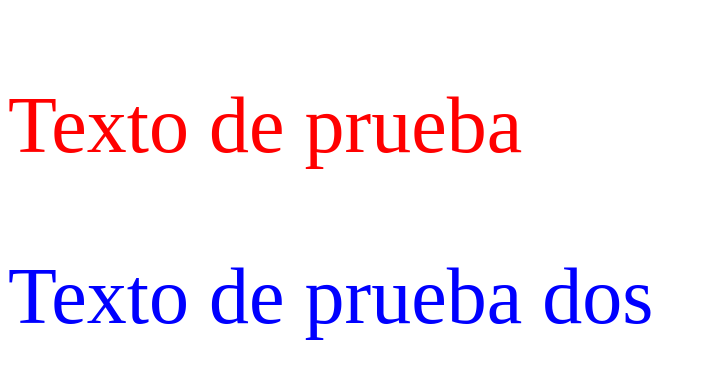
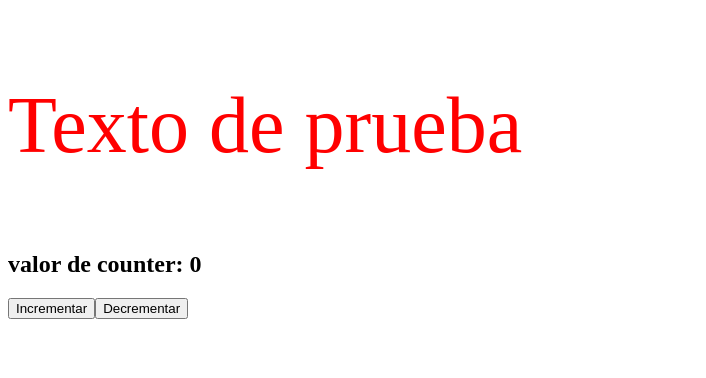
Before and after one commit to sahaderenzo/practico_n9, a React (Vite) app: page / in a window 1280 px wide. Shown: the top 378 px of the page, without its empty margins (0-706 px from the left). Built offline with nearby package versions, Linux system fonts and the light colour scheme.

Commit message:
Finalizando cuarto video

```diff
--- /dev/null
+++ b/src/App.tsx
@@ -0,0 +1,11 @@
+import { ComponentCounter } from "./components/ComponentCounter/ComponentCounter"
+import { MiPrimerComponent } from "./components/MiPrimerComponente/MiPrimerComponent"
+
+export const App = () => {
+    return (
+        <>
+            <MiPrimerComponent text={"Texto de prueba"} color={"red"} fontSize={5} />
+            <ComponentCounter />
+        </>
+    )
+}
--- /dev/null
+++ b/src/components/ComponentCounter/ComponentCounter.tsx
@@ -0,0 +1,25 @@
+import { useState } from "react"
+
+export const ComponentCounter = () => {
+
+    const [counter, setCounter] = useState<number>(0)
+
+    const incrementCounter = () => {
+        setCounter((prev) => prev + 1)
+    }
+
+    const decrementCounter = () => {
+        if (counter > 0) {
+            setCounter((prev) => prev - 1)
+        }
+    }
+
+    return (
+        <div>
+            <h2>valor de counter: {counter}</h2>
+
+            <button onClick={incrementCounter}>Incrementar</button>
+            <button onClick={decrementCounter}>Decrementar</button>
+        </div>
+    )
+}
--- a/src/main.tsx
+++ b/src/main.tsx
@@ -1,12 +1,11 @@
 import { StrictMode } from 'react';
 import { createRoot } from 'react-dom/client';
 import './index.css'
-import { MiPrimerComponent } from './components/MiPrimerComponente/MiPrimerComponent';
+import { App } from './App';
 
 
 createRoot(document.getElementById('root')!).render(
   <StrictMode>
-    <MiPrimerComponent text={"Texto de prueba"} color={"red"} fontSize={5} />
-    <MiPrimerComponent text={"Texto de prueba dos"} color={"blue"} />
+    <App />
   </StrictMode>,
 )
```
Also changed, not shown: src/App.css (deleted).
